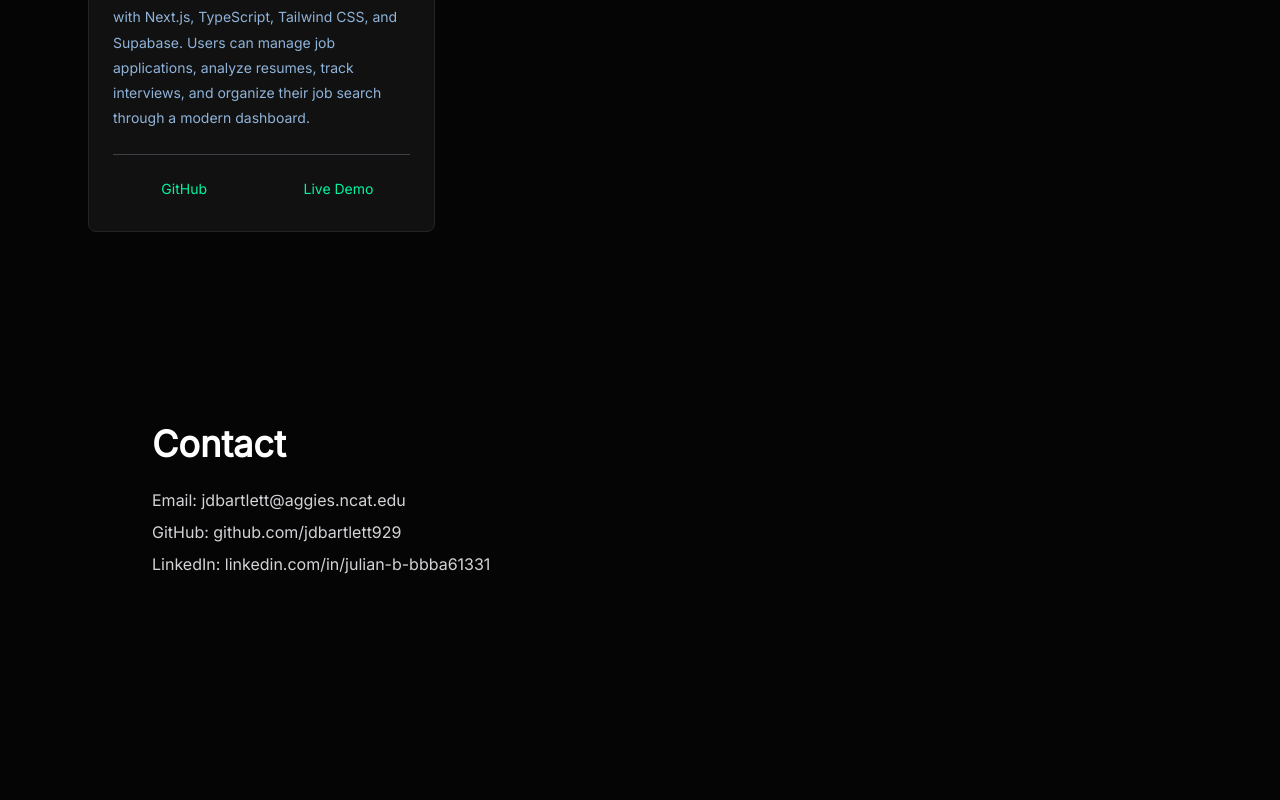
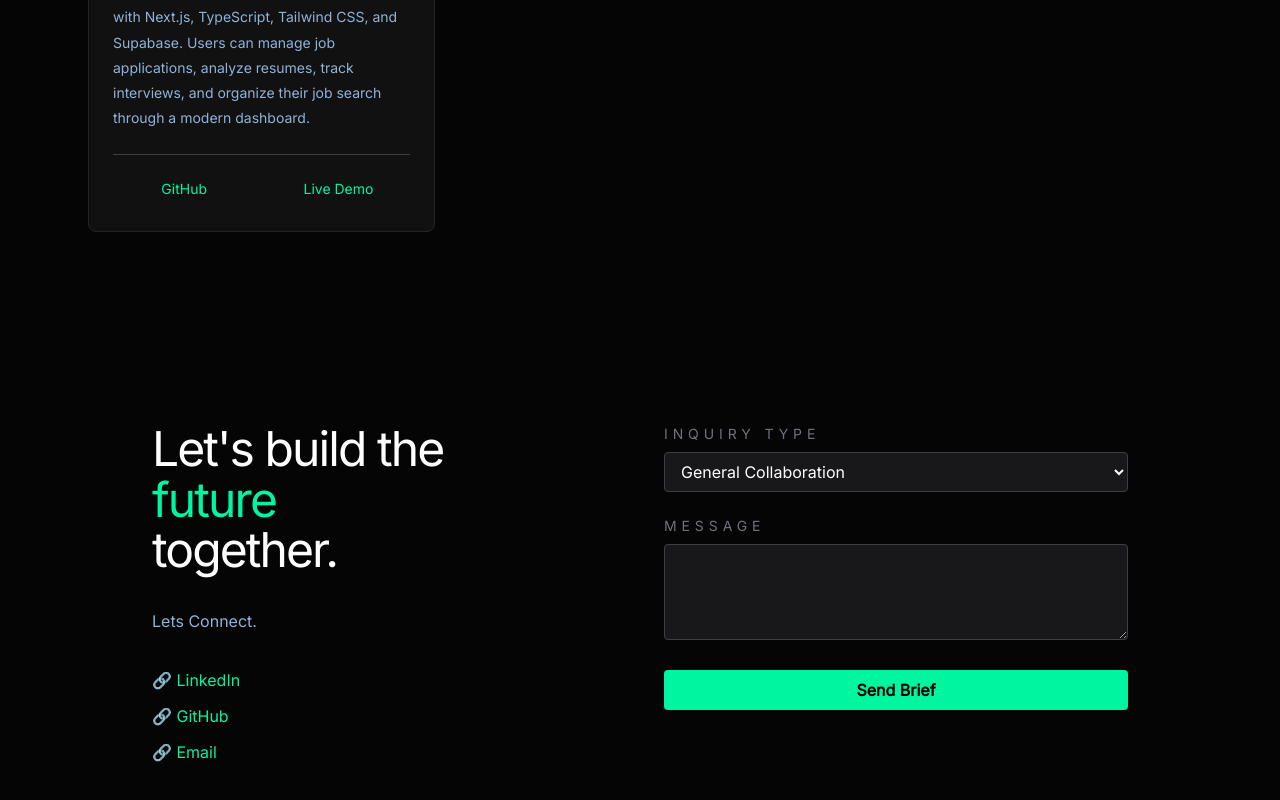
Before and after one commit to jdbartlett929/julian-portfolio, a Next.js app: page / in a window 1280 px wide. Shown: the part 3137-3937 px from the top of the page. Before the commit the page ends 3809 px from the top, so only its background shows below. Built offline with nearby package versions, Linux system fonts and the light colour scheme.

Commit message:
Portfolio redesign

```diff
--- a/app/page.tsx
+++ b/app/page.tsx
@@ -188,11 +188,55 @@ export default function Home() {
       </section>
 
       <section id="contact" className="mx-auto max-w-5xl px-6 py-24">
-        <h2 className="text-3xl font-semibold md:text-4xl">Contact</h2>
-        <div className="mt-6 space-y-2 text-zinc-300">
-          <p>Email: jdbartlett@aggies.ncat.edu</p>
-          <p>GitHub: github.com/jdbartlett929</p>
-          <p>LinkedIn: linkedin.com/in/julian-b-bbba61331</p>
+        <div className="grid md:grid-cols-2 gap-12">
+          <div>
+            <h2 className="text-5xl font-light mb-8 leading-[1.05] tracking-[-0.04em]">
+              Let's build the
+              <span className="block text-[#00f5a0]">
+                future
+              </span>
+              together.
+            </h2>
+
+            <p className="body-text mb-8">Lets Connect.</p>
+
+            <div className="flex flex-col gap-3">
+              <a href="https://www.linkedin.com/in/julian-b-bbba61331/" target="_blank" rel="noreferrer" className="text-[#00f5a0] hover:text-white transition">
+                🔗 LinkedIn
+              </a>
+
+              <a href="https://github.com/jdbartlett929" target="_blank" rel="noreferrer" className="text-[#00f5a0] hover:text-white transition">
+                🔗 GitHub
+              </a>
+
+              <a href="mailto:jdbartlett@aggies.ncat.edu" className="text-[#00f5a0] hover:text-white transition">
+                🔗 Email
+              </a>
+            </div>
+          </div>
+
+          <div>
+            <form className="space-y-6">
+              <div>
+                <label className="block text-sm uppercase tracking-[0.35em] text-zinc-500 mb-2">Inquiry Type</label>
+                <select className="w-full bg-zinc-900 border border-zinc-700 rounded px-3 py-2 text-white">
+                  <option>General Collaboration</option>
+                  <option>Software Project</option>
+                  <option>Internship Opportunity</option>
+                  <option>Networking</option>
+                </select>
+              </div>
+
+              <div>
+                <label className="block text-sm uppercase tracking-[0.35em] text-zinc-500 mb-2">Message</label>
+                <textarea className="w-full bg-zinc-900 border border-zinc-700 rounded px-3 py-2 text-white h-24"></textarea>
+              </div>
+
+              <button type="submit" className="w-full bg-[#00f5a0] text-black py-2 rounded font-semibold hover:bg-[#00d478] transition">
+                Send Brief
+              </button>
+            </form>
+          </div>
         </div>
       </section>
     </main>
```
